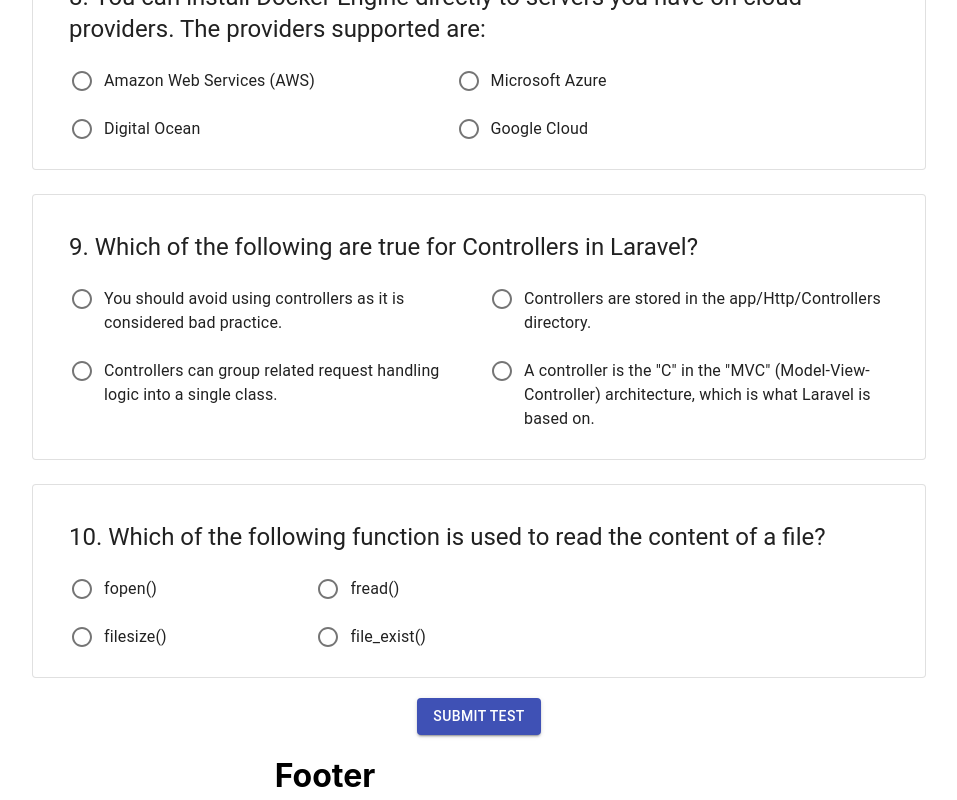
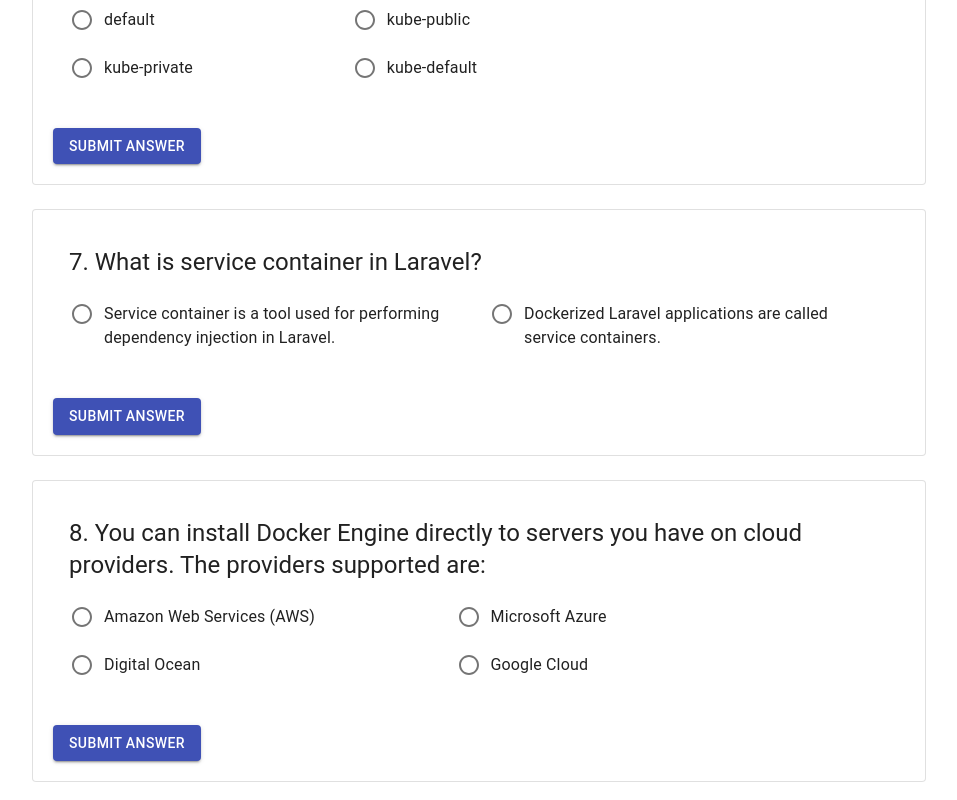
Before and after one commit to KrishnaMohan123-pro/react-demo-ignitiv, a React (Create React App) app: page /questions in a window 1280 px wide. Shown: the part 1760-2560 px from the top of the page, without its empty margins (315-1272 px from the left). Built offline with nearby package versions, Linux system fonts and the light colour scheme.

Commit message:
answer submit button

```diff
--- a/src/components/Questioncard/index.jsx
+++ b/src/components/Questioncard/index.jsx
@@ -17,8 +17,11 @@ function QuestionCard(props) {
     const Data = props.data;
     // const classes = useStyles();
     // const bull = <span className={classes.bullet}>•</span>
-    const submitTest=()=>{
-      console.log("test submit");
+    // const submitTest=()=>{
+    //   console.log("test submit");
+    // }
+    const submitQuestionCard=()=>{
+      console.log("answer submit");
     }
         return (
             <div>
@@ -35,12 +38,15 @@ function QuestionCard(props) {
                                 <CardActions>
                                     <AnswerCard item={item}/>
                                 </CardActions>
+                                <br/>
+                                <br/>
+                                <Button variant="contained" color="primary" type='submit' onClick={submitQuestionCard}> Submit Answer </Button>
                               </Card>
                           </Grid>
                       ))}
               </Grid>
               <br/>
-            <Button variant="contained" color="primary" type='submit' onClick={submitTest}> Submit Test </Button>
+            {/* <Button variant="contained" color="primary" type='submit' onClick={submitTest}> Submit Test </Button> */}
             </div>
           )
     }
```
